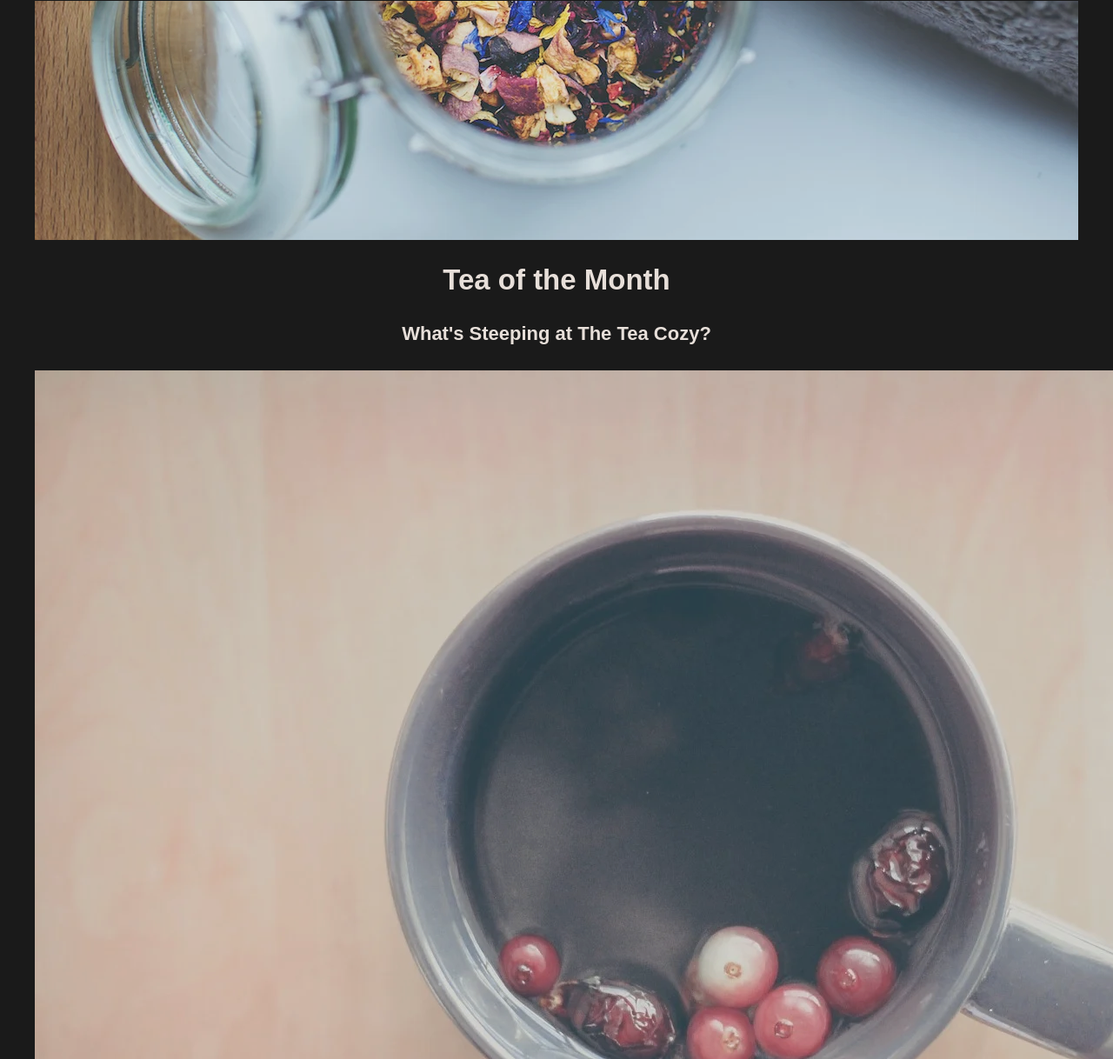
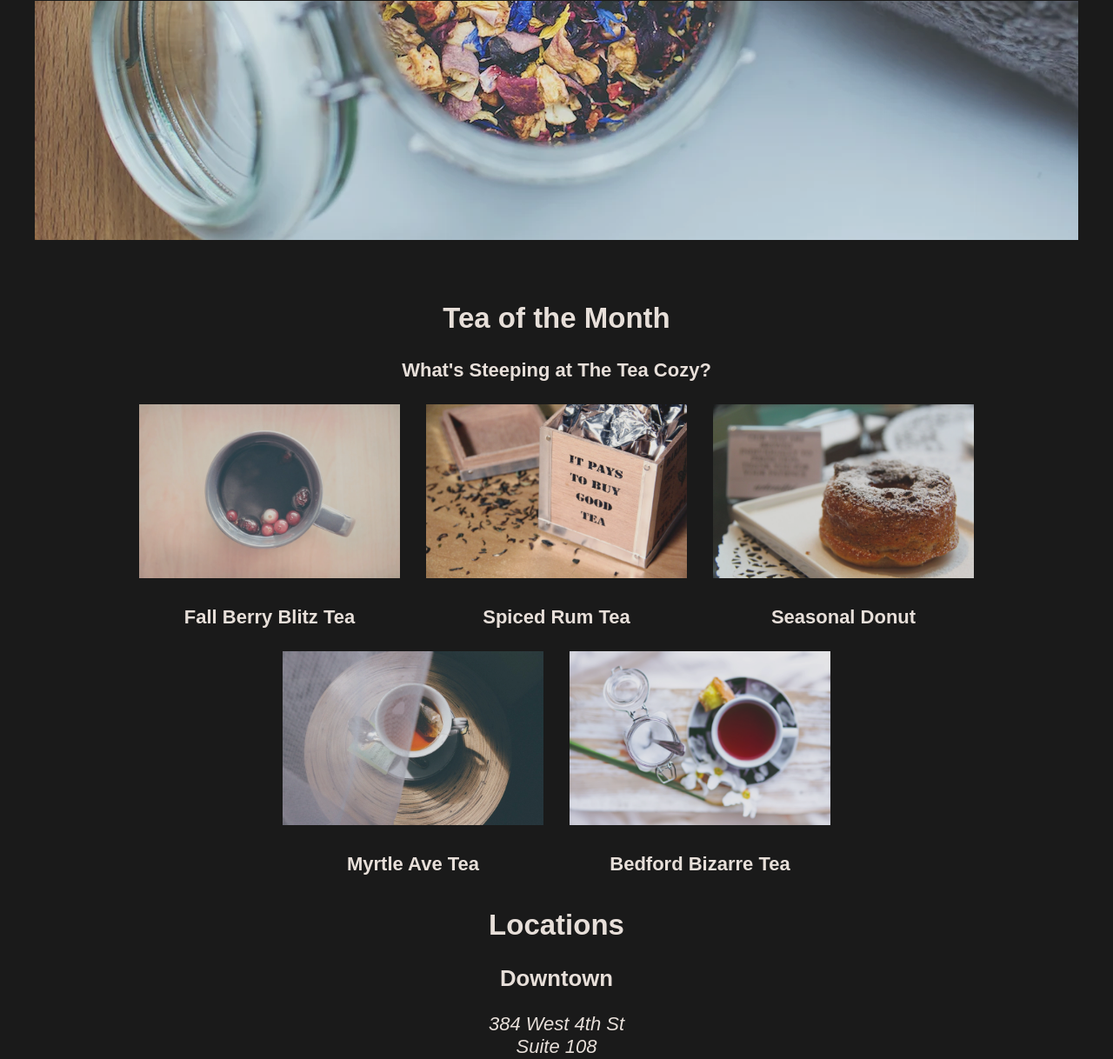
Before and after one commit to MCheroajdN/Tea-Cozy-Project, a plain HTML site: page index.html in a window 1280 px wide. Shown: the part 493-1711 px from the top of the page at 87% size. Drawn offline with Linux system fonts and the light colour scheme.

Commit message:
Added Styles for gallery section

```diff
--- a/style.css
+++ b/style.css
@@ -14,14 +14,14 @@ body, html {
 
 }
 
-/*header flex container section*/
+/*header flex container*/
 #header-container {
     display: flex;
     justify-content: space-between;
     flex-wrap: wrap;
     }
 
-/*header flex elements section*/
+/*header flex elements*/
 header {
     height: 69px;
     width: 100%;
@@ -33,6 +33,7 @@ header {
     align-items: center;
 }
 
+/* Header Navigation bar*/
 .logo img {
     height: 50px;
     padding-left: 10px;
@@ -44,6 +45,7 @@ nav ul li {
     padding: 0 20px;
 }
 
+/* mission */
 #main-section {
     max-width: 1200px;
     /*flex-basis: 1200px;*/
@@ -61,8 +63,38 @@ nav ul li {
     flex-wrap: wrap;
     }
 
-  #main-section .mission-statement {
+#main-section .mission-statement {
     background-color: black;
     width: 100%;
     margin: auto 0;
   }
+
+  /* gallery section */
+
+.gallery {
+      display: flex;
+      justify-content: center;
+      align-items: center;
+      margin-top: 2em;
+  }
+
+.gallery-container {
+      flex-basis: 1000px;
+  }
+
+.img-item img {
+height: 200px;
+width: 300px;
+margin: 15px;
+}
+
+.img-gallery {
+      display: flex;
+      flex-wrap: wrap;
+      justify-content: center;
+      align-items: center;
+  }
+
+.gallery h4 {
+      margin:0.5em;
+ }
```
